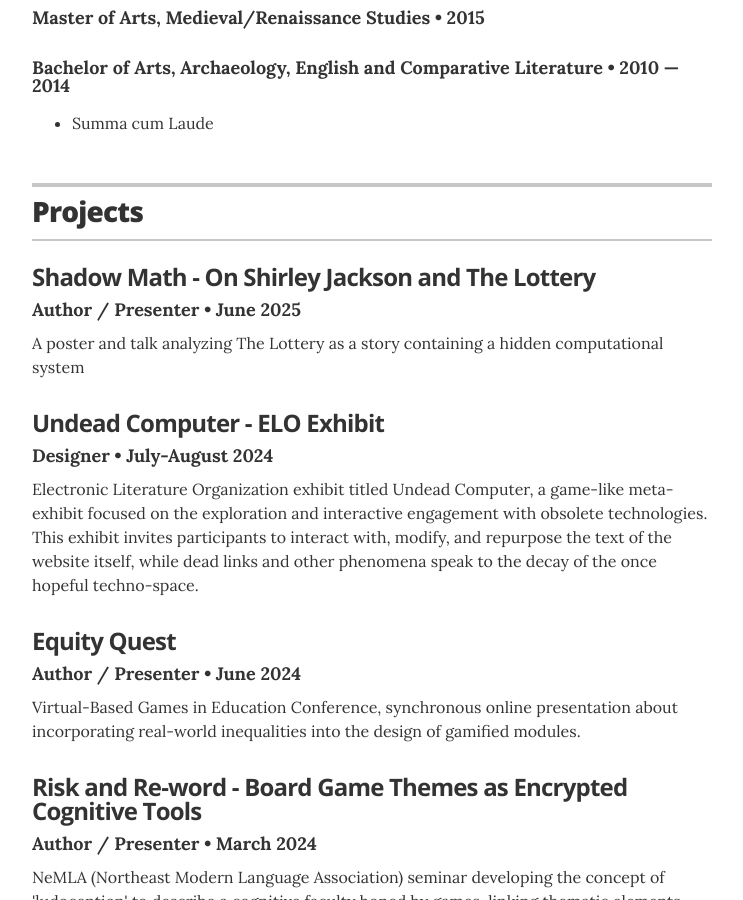
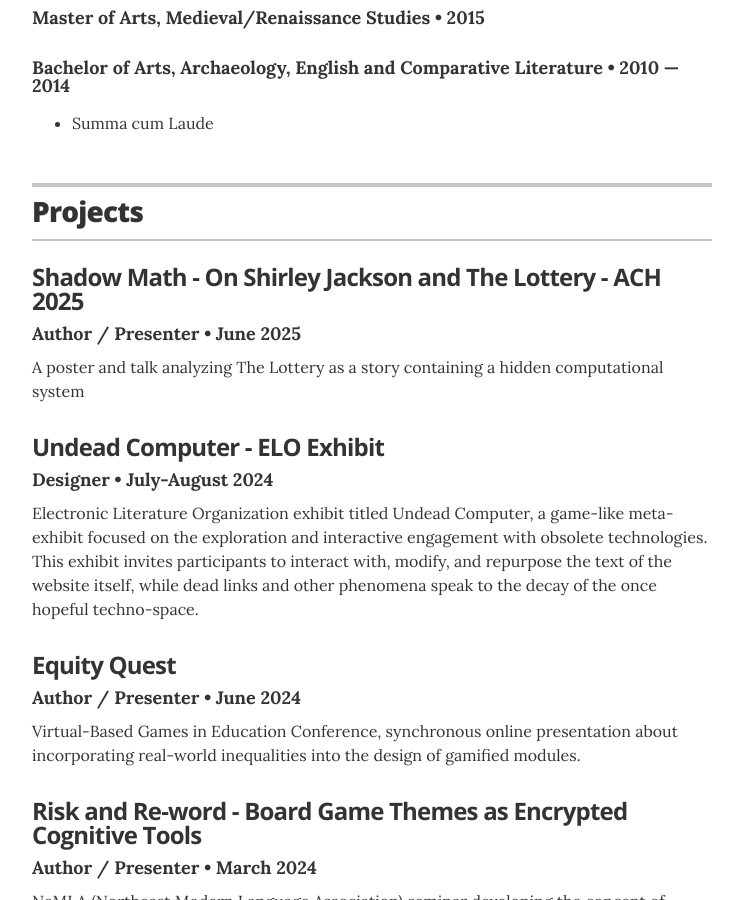
Before and after one commit to mwmxyz/academic, a Jekyll site: the page built from index.html, in a window 1280 px wide and 900 px high, scrolled down 2013 px. Shown: the whole window, without its empty margins (268-1011 px from the left). Built offline with Jekyll 4.4.1, drawn with Linux system fonts in a browser that asks for light colours.

Commit message:
Update projects.yml

```diff
--- a/_data/projects.yml
+++ b/_data/projects.yml
@@ -2,7 +2,7 @@
 # uncomment the urls if you wish to display them, and add your own URL
 
 # Shadow Math - ACH 2025
-- project: Shadow Math - On Shirley Jackson and The Lottery
+- project: Shadow Math - On Shirley Jackson and The Lottery - ACH 2025
   role: Author / Presenter
   duration: June 2025
   description: A poster and talk analyzing The Lottery as a story containing a hidden computational system
```
